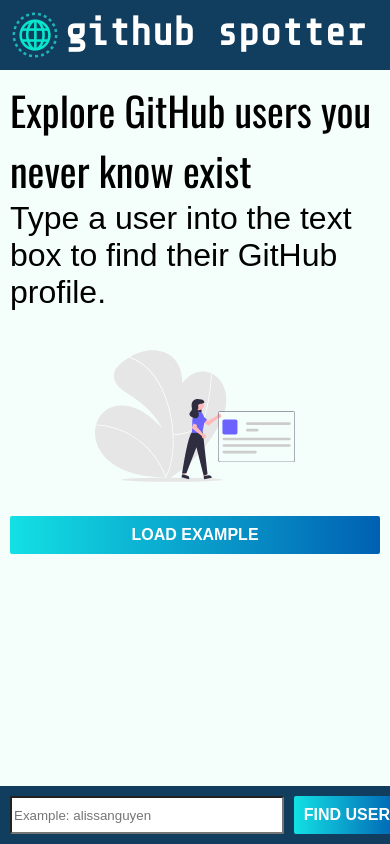
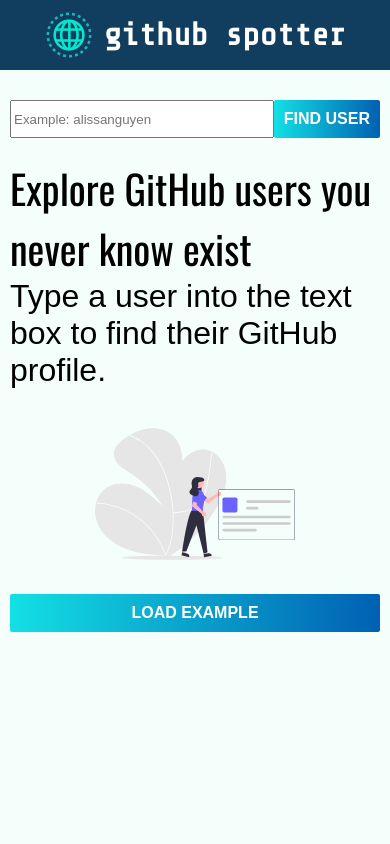
Before and after one commit to alissanguyen/github-user-finder, a React (Create React App) app: page / in a window 390 px wide. Built offline with nearby package versions, Linux system fonts and the light colour scheme; a web font is replaced by a local one.

Commit message:
Move form out of navbar.

```diff
--- a/src/App.css
+++ b/src/App.css
@@ -12,15 +12,13 @@
 #empty-state {
   display: flex;
   flex-direction: column;
-
-  padding: 10px;
 }
 
 .app-title-container {
-  display: grid;
-  grid-template-columns: 50px 1fr;
-  grid-column-gap: 5px;
-  flex: 1;
+  display: flex;
+  margin: auto;
+  justify-content: center;
+  align-items: center;
 }
 
 #empty-state-description-headline {
@@ -84,13 +82,16 @@
   font-family: "Share Tech Mono", monospace;
   color: white;
   text-transform: lowercase;
-  font-size: 2.5rem;
-  flex-direction: row;
-  justify-content: flex-start;
+  font-size: 2rem;
   margin: 0;
+  align-self: center;
 }
 
 @media screen and (min-width: 700px) {
+  #title {
+    font-size: 2.5rem;
+  }
+
   #empty-state {
     position: relative;
   }
@@ -123,27 +124,8 @@
   height: min-content;
   display: flex;
   align-items: stretch;
-}
-
-/*Responsible for screen responsiveness (Change display if screen size (width) is smaller than 700 px*/
-@media screen and (max-width: 700px) {
-  .form-inputs-container {
-    position: fixed;
-    bottom: 0px;
-    background-color: #113d5e;
-    padding: 10px;
-    width: 100%;
-    display: flex;
-    justify-content: center;
-    left: 0px;
-  }
-}
-
-#github-username-input {
-  flex: 1;
-  border-radius: 2px;
-  margin-right: 10px;
-  justify-content: right;
+  width: 100%;
+  padding: 20px 0;
 }
 
 .main-content-wrapper {
@@ -151,6 +133,8 @@
   max-width: 700px;
   display: flex;
   justify-content: center;
+  flex-direction: column;
+  padding: 10px;
 }
 
 .loading-user-info {
@@ -158,3 +142,15 @@
   width: 100%;
   justify-content: center;
 }
+
+#github-username-input {
+  flex: 1;
+}
+
+.app-elements-grid-layout {
+  display: grid;
+  grid-template-columns: 50px 1fr;
+  grid-column-gap: 10px;
+  flex: 1;
+  margin: auto;
+}
--- a/src/App.js
+++ b/src/App.js
@@ -1,8 +1,9 @@
 import React from "react";
 import "./App.css";
-import emptyStateIllustration from "./undraw_Profile_data_re_v81r.svg";
+import emptyStateIllustration from "./emptystate.svg";
 import logo from "./logo.png";
 import { LoadingSpinner } from "./LoadingSpinner/LoadingSpinner";
+import errorIllustration from "./error.svg";
 
 /**
  * 1. What do we show the user while we're loading data from Github, for example, for users on slow connections on dialup in Ho Chi Minh city?
@@ -13,7 +14,7 @@
  * Considerations when writing async code:
  *
  * 1. Loading State
- * 2. Failure State
+ * 2. Failure State (error)
  * 3. Success State
  *
  */
@@ -83,6 +84,7 @@
             ...prev,
             [username.toLowerCase()]: {
               isLoading: false,
+              hasError: true,
             },
           };
         });
@@ -103,9 +105,14 @@
     <div className="App">
       <nav id="top-nav">
         <div className="app-title-container">
-          <img id="gitspotter-logo" src={logo} alt=""></img>
-          <h1 id="title">GitHub Spotter</h1>
+          <div className="app-elements-grid-layout">
+            <img id="gitspotter-logo" src={logo} alt=""></img>
+            <h1 id="title">GitHub Spotter</h1>
+          </div>
         </div>
+      </nav>
+
+      <div className="main-content-wrapper">
         <form
           className="username-form"
           onSubmit={(e) => {
@@ -131,9 +138,7 @@
             </button>
           </div>
         </form>
-      </nav>
 
-      <div className="main-content-wrapper">
         {!fetchedUsersIsEmpty ? (
           <ul className="users-container">
             {fetchedUsersArray.map((fetchedUser) => (
@@ -174,6 +179,16 @@
 };
 
 const UserInfo = (props) => {
+  if (props.fetchedUser.hasError) {
+    return (
+      <React.Fragment>
+        <li className="user-info word-wrap loading-user-info">
+          Sorry there is an error when trying to find that user :(
+        </li>
+        <img id="empty-state-illustration" src={errorIllustration} alt="" />
+      </React.Fragment>
+    );
+  }
   if (props.fetchedUser.isLoading) {
     return (
       <li className="user-info word-wrap loading-user-info">
```
Also changed, not shown: src/emptystate.svg (renamed from src/undraw_Profile_data_re_v81r.svg), src/error.svg (added).
